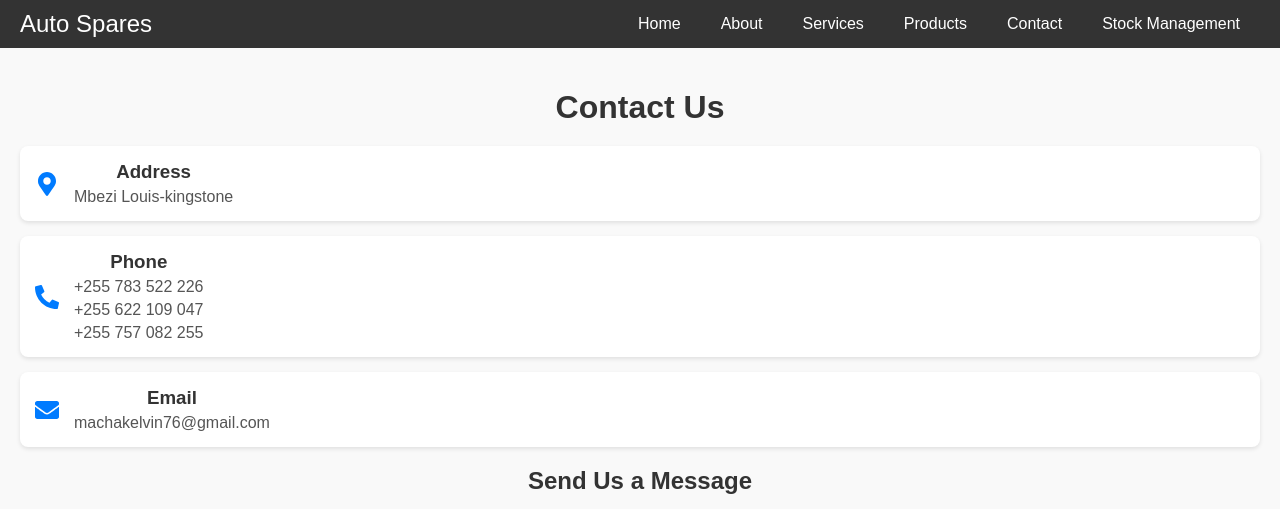
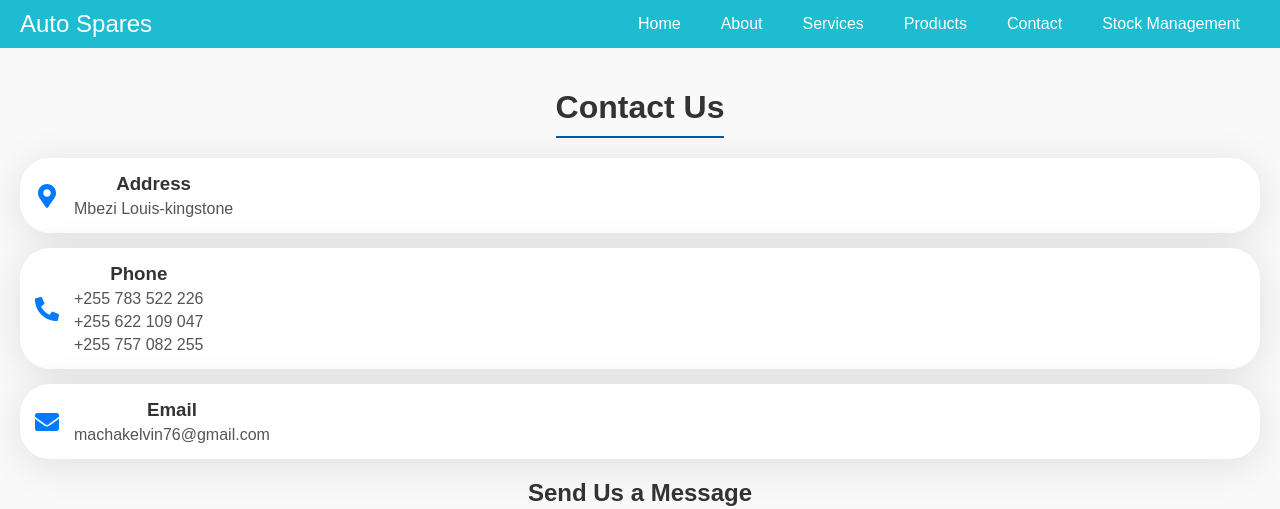
Before and after one commit to machakelvin/auto-spares, a React (Create React App) app: page /contact in a window 1280 px wide. Shown: the top 509 px of the page. Built offline with nearby package versions, Linux system fonts and the light colour scheme.

Commit message:
css update

```diff
--- a/src/assets/css/About.css
+++ b/src/assets/css/About.css
@@ -30,12 +30,31 @@
 
 .about-section {
   margin-bottom: 40px;
-  background: #ffffff;
+  background: #e7f3bc;
   padding: 20px;
   border-radius: 20px;
   box-shadow: 0 10px 20px rgba(0, 0, 0, 0.1);
   transition: transform 0.3s ease-in-out, box-shadow 0.3s ease-in-out;
 }
+
+/* @property --angle{
+  syntax: "<angle>";
+  initial-value: 0deg;
+  inherits: false;
+} */
+
+/* .about-section::after, .about-section::before{
+  content: "";
+  position: absolute;
+  height: 100%;
+  width: 100%;
+  background-image: conic-gradient(from var(--angle),(red,blue,yellow));
+  top: 50%;
+  left: 50%;
+  translate: -50% -50%;
+  padding: 3px;
+  border-radius: 10px;
+} */
 
 .about-section:hover {
   transform: translateY(-10px);
@@ -50,7 +69,7 @@
 }
 
 .about-section h2:hover {
-  color: #0056b3;
+  color: #7db300;
 }
 
 .about-section p {
@@ -84,7 +103,7 @@
 }
 
 .about-section ul li:hover {
-  color: #007bff;
+  color: #ff7300;
   transform: translateX(5px);
 }
 
@@ -105,3 +124,11 @@
       font-size: 1em;
   }
 }
+
+/* .card{
+  margin:0 auto;
+  padding: 2em;width: 300px;
+  background: #1c1f2b;
+  text-align: center;
+  border-radius: 10px;
+} */
--- a/src/assets/css/Contact.css
+++ b/src/assets/css/Contact.css
@@ -14,6 +14,10 @@
   color: #333;
   text-align: center;
   margin-bottom: 20px;
+  border-bottom: #0056b3 2px solid;
+  display: inline-block;
+  padding-bottom: 10px;
+
 }
 
 .info-item {
@@ -22,8 +26,8 @@
   margin-bottom: 15px;
   background: #fff;
   padding: 15px;
-  border-radius: 8px;
-  box-shadow: 0 2px 4px rgba(0, 0, 0, 0.1);
+  border-radius: 30px;
+  box-shadow: 0 6px 40px rgba(0, 0, 0, 0.1);
 }
 
 .info-item .icon {
--- a/src/assets/css/Home.css
+++ b/src/assets/css/Home.css
@@ -40,4 +40,16 @@
 .cta-button {
   padding: 15px 30px;
   font-size: 1.2em;
+  background-color: aqua;
+  border-radius: 30px;
+  border-color: rgb(255, 136, 0);
+  border-inline-color: blue;
+  border-width: 4px;
+  border-top-color: blueviolet;
 }
+
+.cta-button:hover {
+background-color: aqua;
+transform: translateY(15px);
+/* transform: translateX(5px); */
+}
--- a/src/assets/css/Navbar.css
+++ b/src/assets/css/Navbar.css
@@ -3,7 +3,7 @@
     display: flex;
     justify-content: space-between;
     align-items: center;
-    background-color: #333;
+    background-color: #1ebcd1;
     color: white;
     padding: 10px 20px;
     position: sticky;
```
